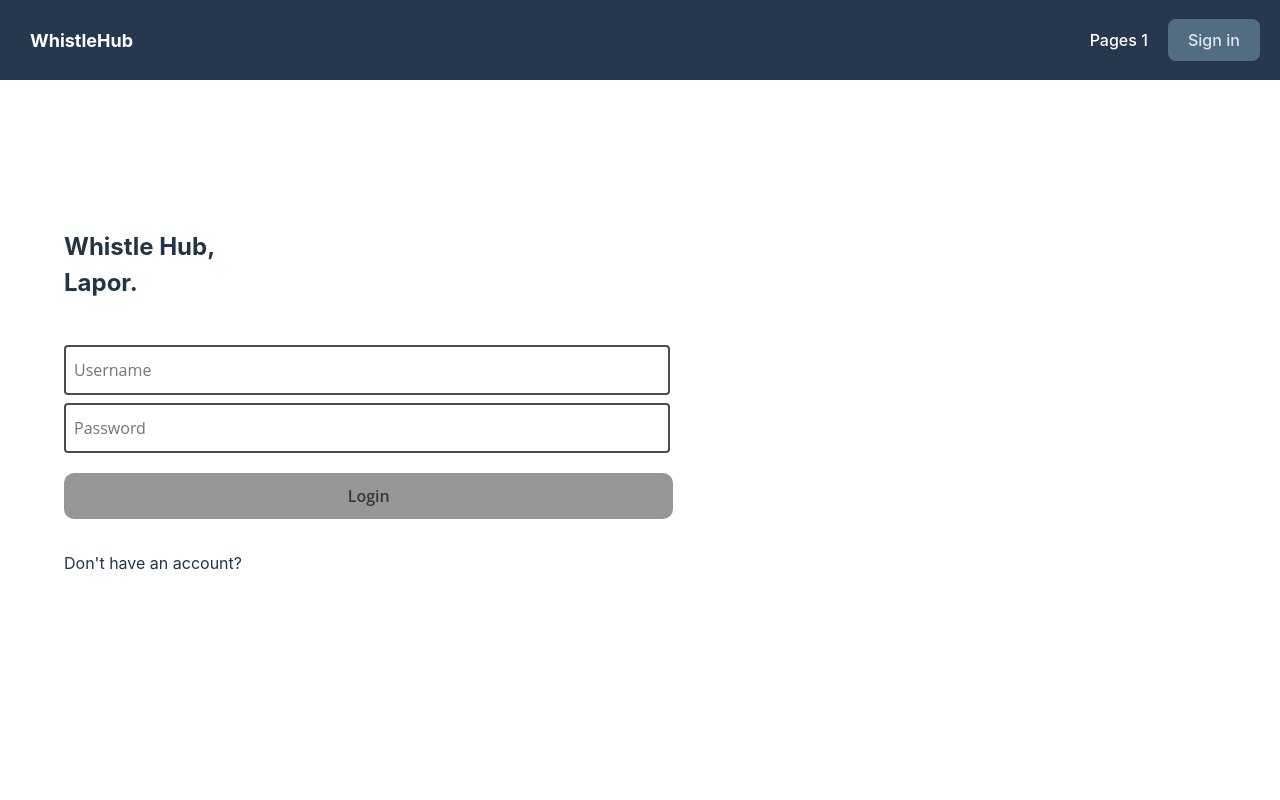
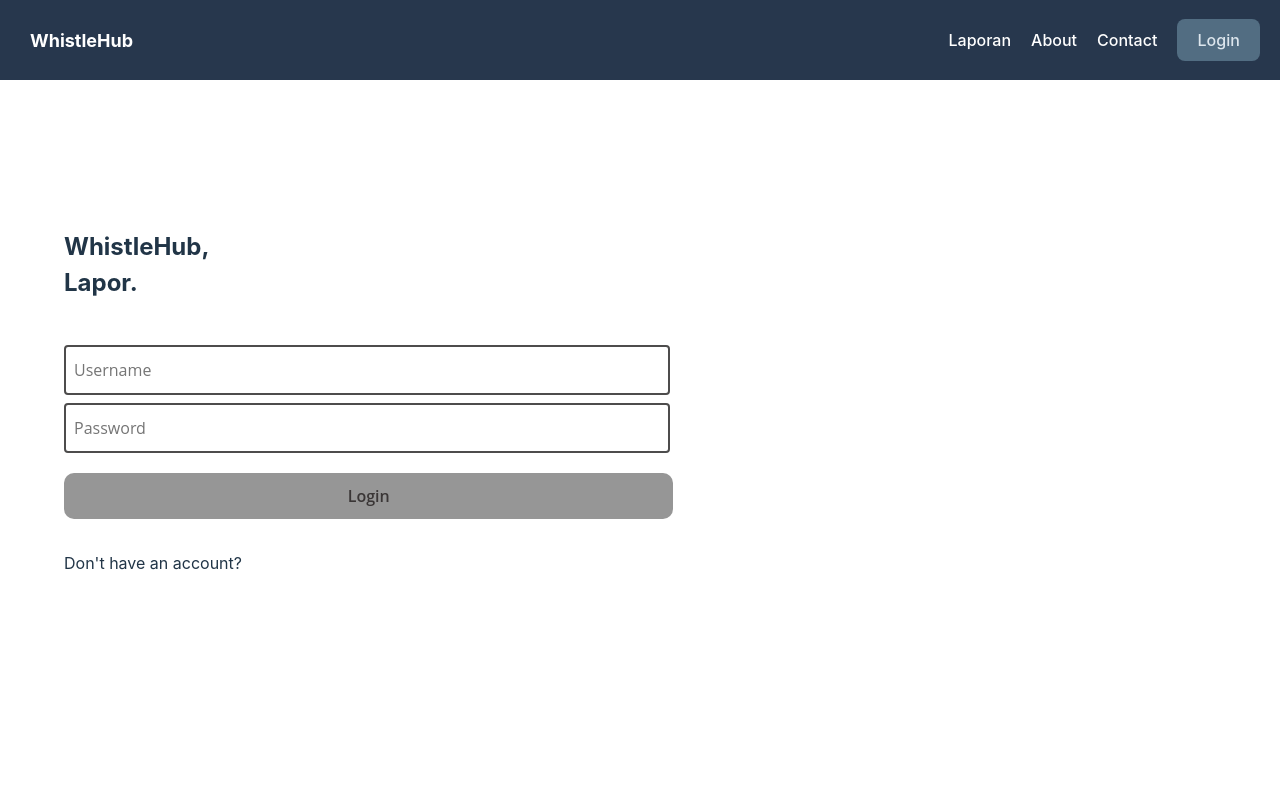
Before and after one commit to CB24-RR231/whistlehub-frontend, a React (Vite) app: page / in a window 1280 px wide. Shown: the top 800 px of the page. Built offline with nearby package versions, Linux system fonts and the light colour scheme.

Commit message:
First Commit

```diff
--- a/src/components/Navigation.jsx
+++ b/src/components/Navigation.jsx
@@ -5,12 +5,14 @@ function Navigation() {
 		<div className='navigation'>
 			<Link to='/' className='logo-nav'>WhistleHub</Link>
 			<nav>
-				<Link to='#'>Pages 1</Link>
+				<Link to='/menu'>Laporan</Link>
+				<Link to='/about'>About</Link>
+				<Link to='/contact'>Contact</Link>
 				<button
 					type='button'
 					className='sign-in-button'
 				>
-					Sign in
+					Login
 				</button>
 			</nav>
 		</div>
--- a/src/pages/LoginPage.jsx
+++ b/src/pages/LoginPage.jsx
@@ -10,7 +10,7 @@ const LoginPage = ({ onLogin }) => {
       <section className="login-page">
         <article className="login-page__main">
           <h2>
-            Whistle <strong>Hub</strong>, <br />
+            Whistle<strong>Hub</strong>, <br />
             Lapor.
           </h2>
 
```
